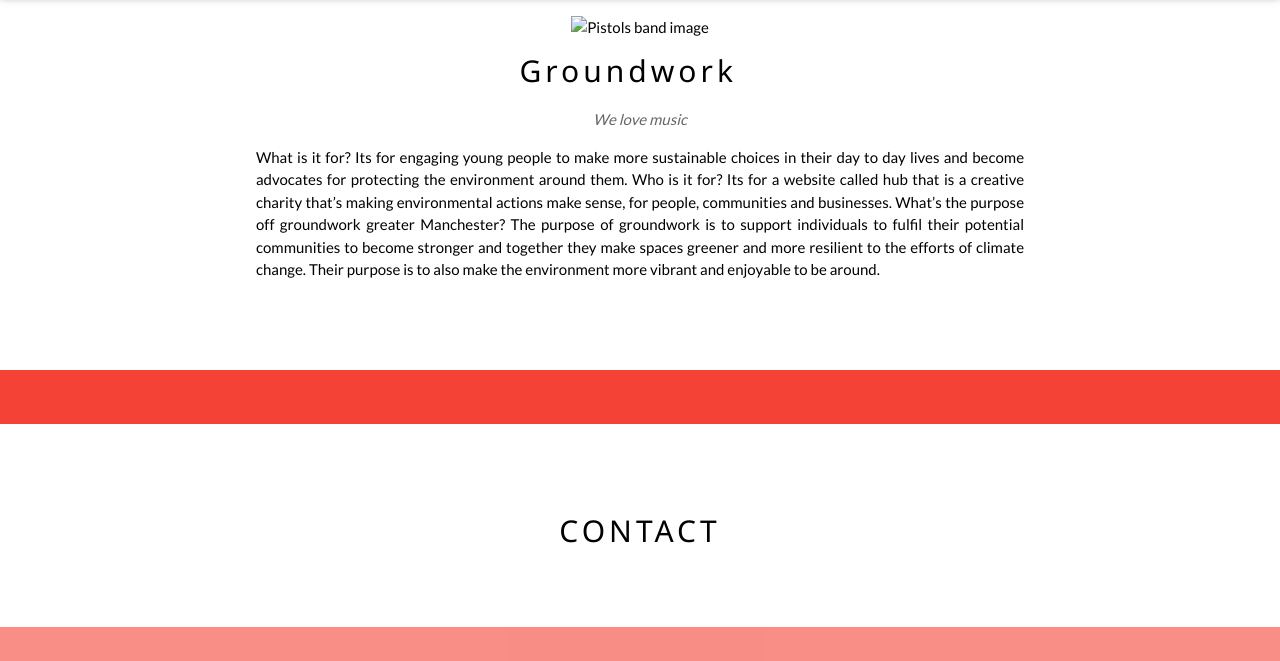
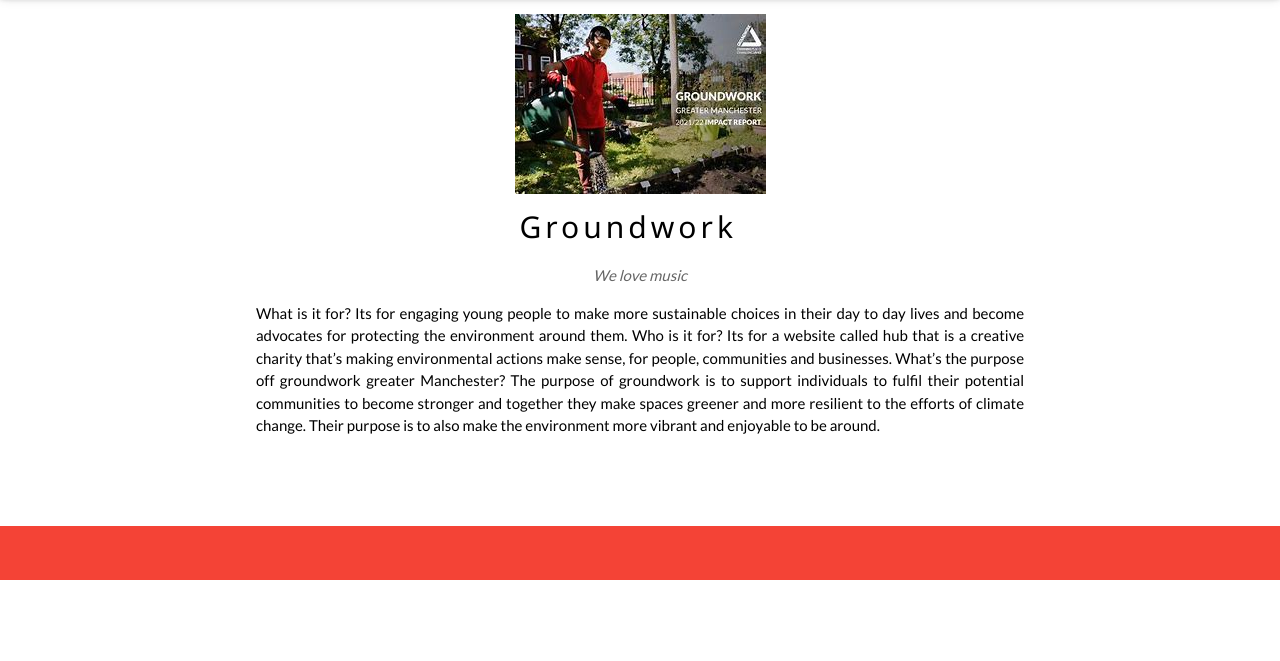
Before and after one commit to Romaan12345/greenhouse, a plain HTML site: page index.html in a window 1280 px wide. Shown: the part 50-711 px from the top of the page. Drawn offline with nearby package versions, Linux system fonts and the light colour scheme.

Commit message:
Update index.html

```diff
--- a/index.html
+++ b/index.html
@@ -41,7 +41,7 @@ body {font-family: "Lato", sans-serif}
 
   <!-- The Band Section -->
   <div class="w3-container w3-content w3-center w3-padding-64" style="max-width:800px" id="band">
-      <img src="images/OIP (1).jpg" alt="Pistols band image">
+      <img src="images/OIP1.jpg" alt="Pistols band image">
 	  <h2 class="w3-wide">Groundwork&nbsp;&nbsp;</h2>
     <p class="w3-opacity"><i>We love music</i></p>
     <p class="w3-justify">What is it for? Its for engaging young people to make more sustainable choices in their day to day lives and become advocates for protecting the environment around them. Who is it for? Its for a website called hub that is a creative charity that’s making environmental actions make sense, for people, communities and businesses. What’s the purpose off groundwork greater Manchester? The purpose of groundwork is to support individuals to fulfil their potential communities to become stronger and together they make spaces greener and more resilient to the efforts of climate change. Their purpose is to also make the environment more vibrant and enjoyable to be around.</p>
```
